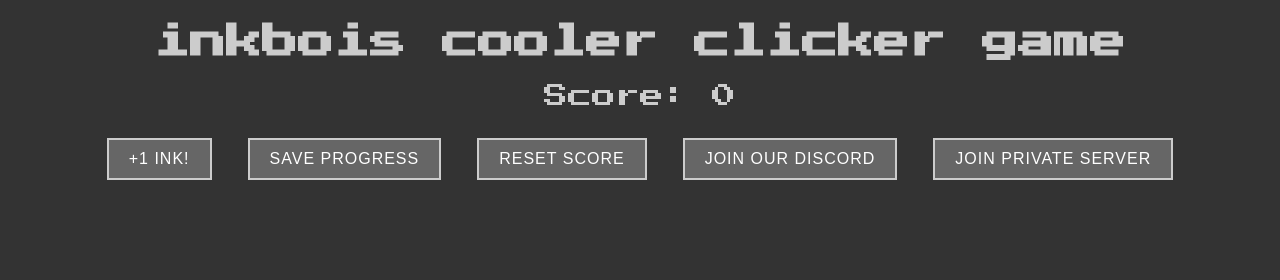
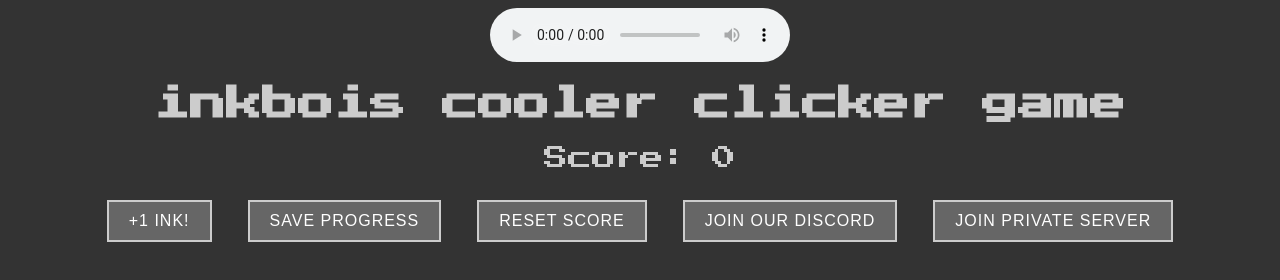
Before and after one commit to Inkboipl/inkboicoolwebsite, a website: page public/page.html in a window 1280 px wide. Drawn offline with Linux system fonts and the light colour scheme.

Commit message:
Update page.html
LE SPY

```diff
--- a/public/page.html
+++ b/public/page.html
@@ -36,7 +36,7 @@
 </head>
 <body>
   <!-- Background music -->
-  <audio autoplay loop>
+  <audio controls autoplay>
     <source src="https://s17.aconvert.com/convert/p3r68-cdx67/fgf5l-kt2zt.mp3" type="audio/mp3">
     Your browser does not support the audio element.
   </audio>
```
